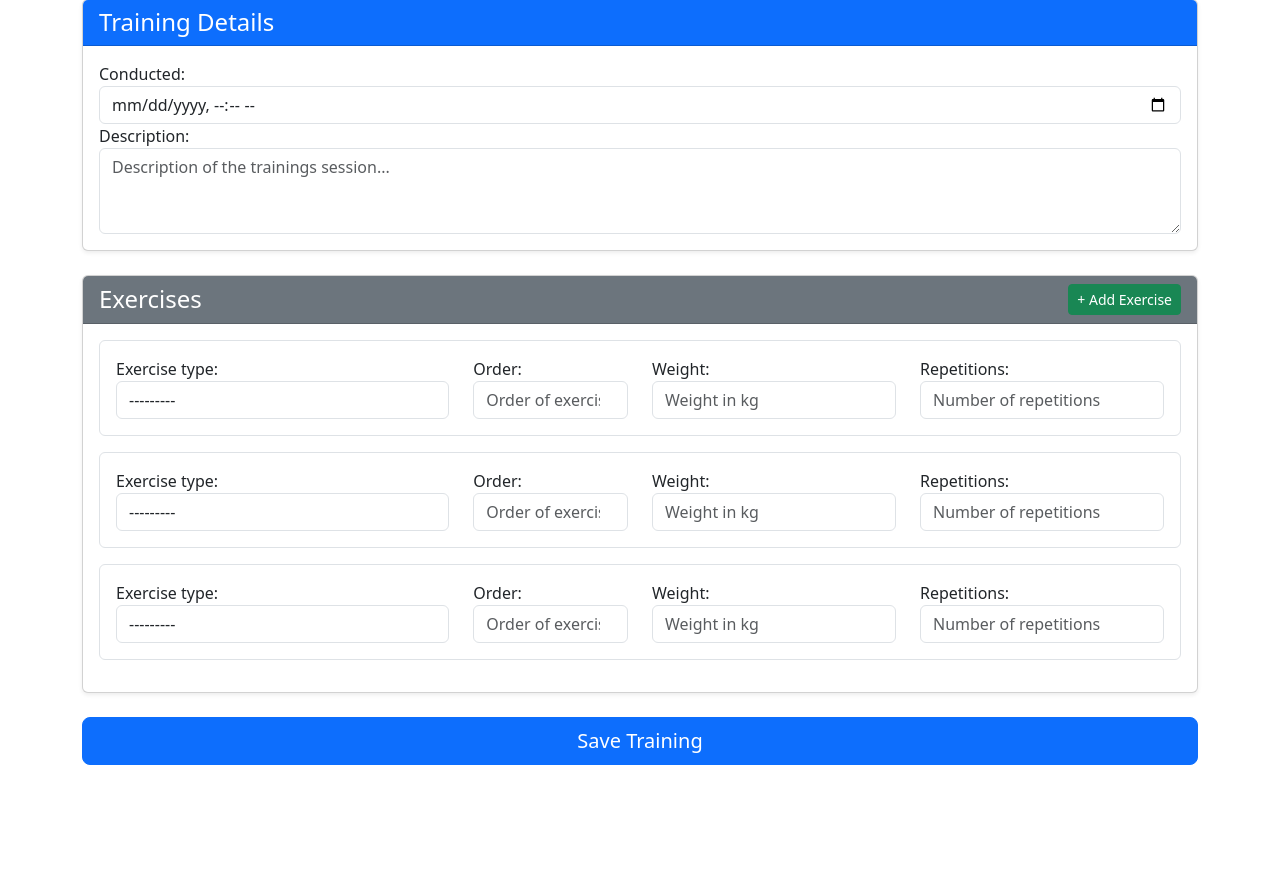
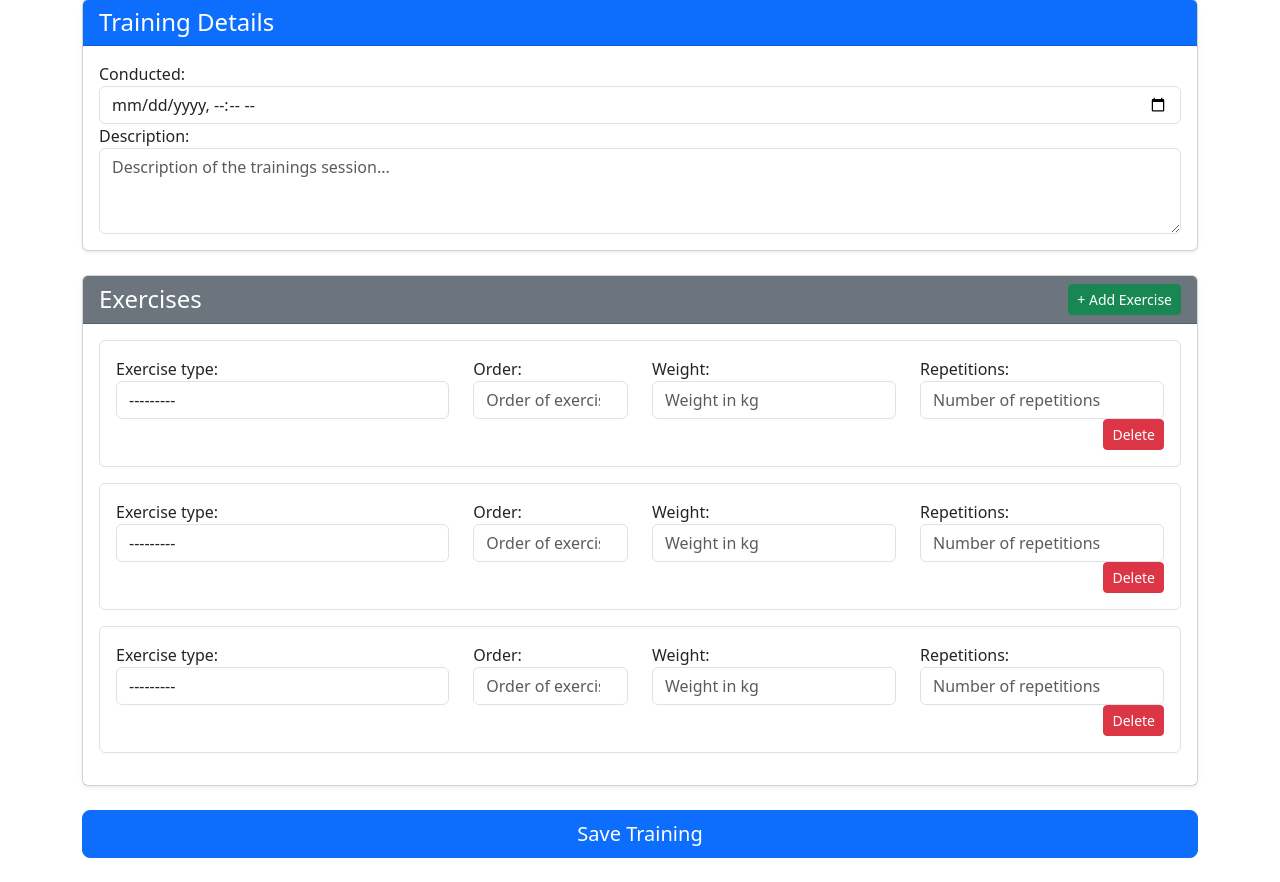
Before and after one commit to Flynotfly/GymStat, a Django app: page /training/create/ in a window 1280 px wide. Shown: the part 177-1059 px from the top of the page. Before the commit the page ends 942 px from the top, so only its background shows below. Run offline with Django 5.2, Linux system fonts and the light colour scheme; the visitor is signed in with stand-in values (Sample User, id 1); data that the repository does not hold is empty.

Commit message:
Add delete button for exercises

```diff
--- a/gymstat/training/forms.py
+++ b/gymstat/training/forms.py
@@ -57,7 +57,8 @@ class ExerciseForm(forms.ModelForm):
 ExerciseFormSet = forms.inlineformset_factory(
     Training,
     Exercise,
-    form=ExerciseForm
+    form=ExerciseForm,
+    can_delete=True,
 )
 
 
--- a/gymstat/training/templates/training/edit.html
+++ b/gymstat/training/templates/training/edit.html
@@ -71,6 +71,12 @@
                             {{ form.repetitions.label_tag }}
                             {{ form.repetitions }}
                         </div>
+                        <div style="display:none">
+                            {{ form.DELETE }}
+                        </div>
+                        <div class="col-12 text-end">
+                            <button type="button" class="btn btn-sm btn-danger delete-exercise">Delete</button>
+                        </div>
                         {{ form.id }}
                     </div>
                 </div>
@@ -93,7 +99,6 @@
     const addExerciseButton = document.getElementById('add-exercise');
     const exercisesContainer = document.getElementById('exercises');
 
-
     // Handle adding a new exercise form
     addExerciseButton.addEventListener('click', function () {
         const formCount = parseInt(document.getElementById('id_exercises-TOTAL_FORMS').value, 10);
@@ -111,4 +116,14 @@
         exercisesContainer.appendChild(newForm);
         document.getElementById('id_exercises-TOTAL_FORMS').value = formCount + 1;
     });
+
+    // Handle deleting exercise forms
+    document.querySelectorAll('.delete-exercise').forEach(button => {
+        button.addEventListener('click', function () {
+            const exerciseForm = this.closest('.exercise-form');
+            const deleteCheckbox = exerciseForm.querySelector('input[name$="-DELETE"]');
+            deleteCheckbox.checked = true;
+            exerciseForm.style.display = 'none';  // Скрываем форму
+        });
+    });
 {% endblock %}
```
